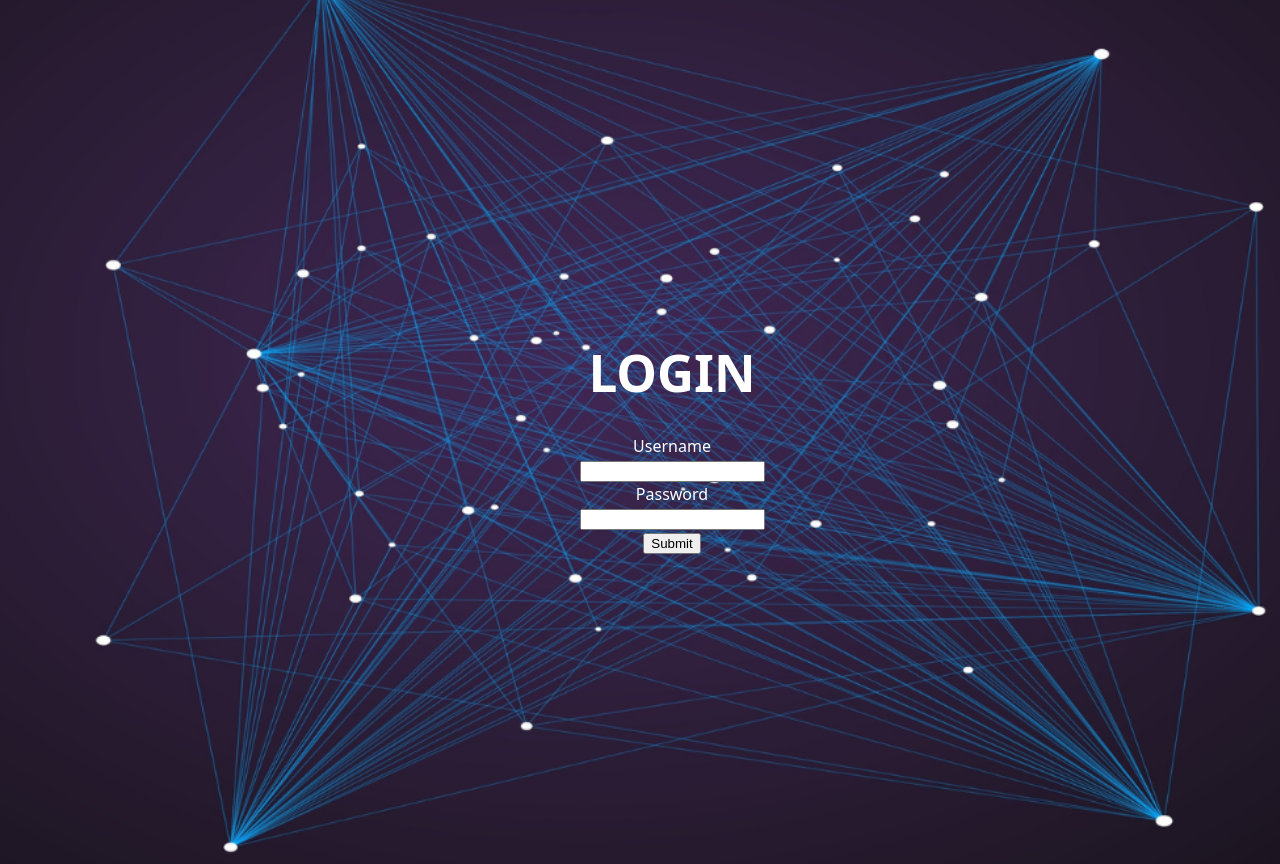
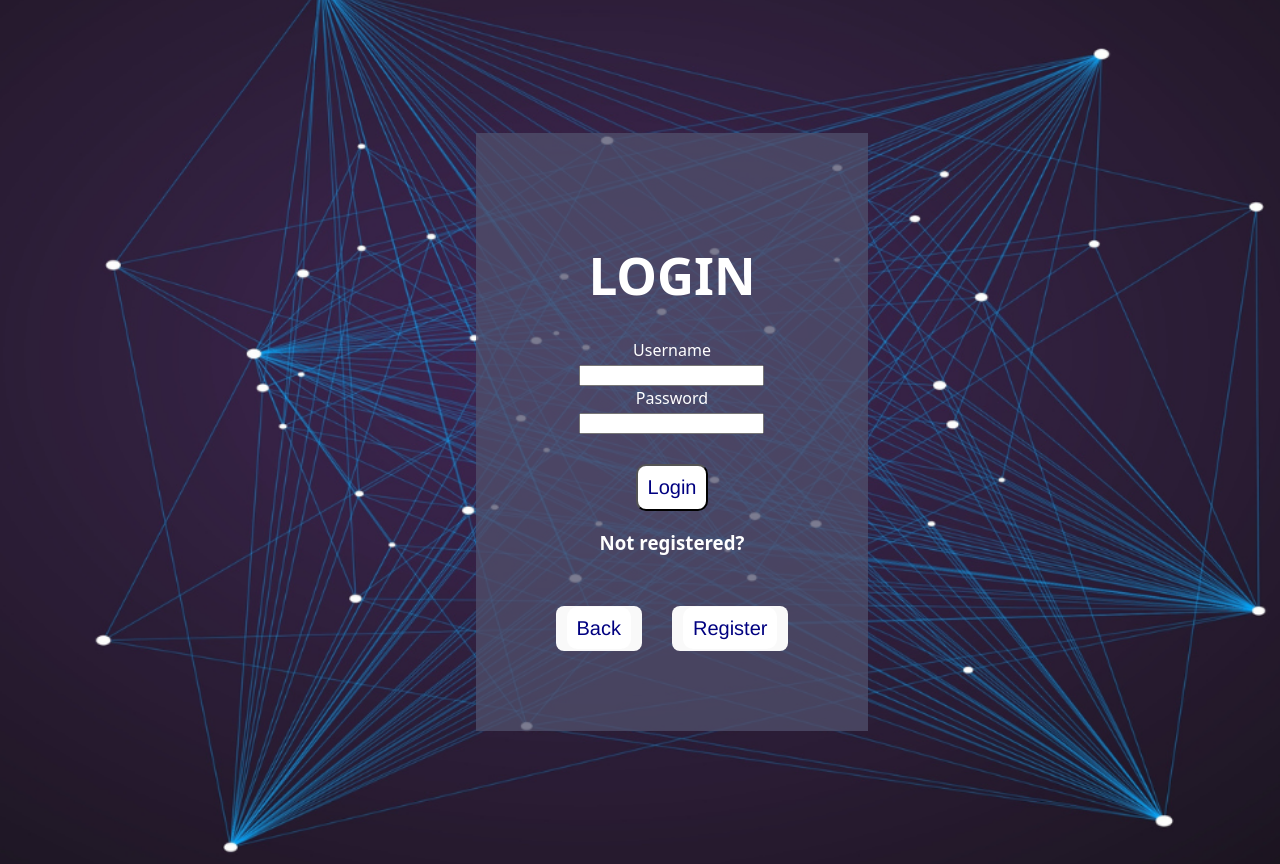
Before and after one commit to VisionQuest4907/VisionQuest, a React (Vite) app in the folder visionquest/: page /loginpage in a window 1280 px wide. Shown: the top 864 px of the page. Built offline with nearby package versions, Linux system fonts and the light colour scheme.

Commit message:
Update LoginPage.tsx

```diff
--- a/visionquest/src/LoginPage.tsx
+++ b/visionquest/src/LoginPage.tsx
@@ -1,6 +1,6 @@
 import './LoginPage.css';
 import {useNavigate} from 'react-router-dom';
-import type {FormEvent} from 'react';
+import type {FormEvent, MouseEvent} from 'react';
 
 function LoginPage() {
   const goTo = useNavigate();
@@ -9,20 +9,34 @@ function LoginPage() {
     e.preventDefault();
     goTo("/dashboard");
   }
+  function toLanding(e:MouseEvent<HTMLAnchorElement>){
+    e.preventDefault();
+    goTo("/");
+  }
+  function toRegister(e:MouseEvent<HTMLAnchorElement>){
+    e.preventDefault();
+    goTo("/registration");
+  }
   return  (
     <div className="login-pg">
+      <div className="loginDeets">
         <h1>LOGIN</h1>
-      <div>
           <form onSubmit={toDashTest}>
             <label htmlFor="uname">Username</label><br></br>
             <input type="text" id="uname" name="uname"></input><br></br>
             <label htmlFor="pwd">Password</label><br></br>
             <input type="password" id="pwd" name="pwd"></input><br></br>
-          <input type="submit" value="Submit"></input>
+            <input className="submitButton" type="submit" value="Login"></input>
           </form>
+          <h3>Not registered?</h3>
+        <div className="other">
+          <button className="back-button">
+            <a href="/" onClick={toLanding}>Back</a>
+          </button>
+          <button className="sign-up-button">
+            <a href="/" onClick={toRegister}>Register</a>
+          </button>
         </div>
-      <div className="other">
-
       </div>
     </div>
   );
```
Lines whose indentation alone changed are shown as unchanged.
